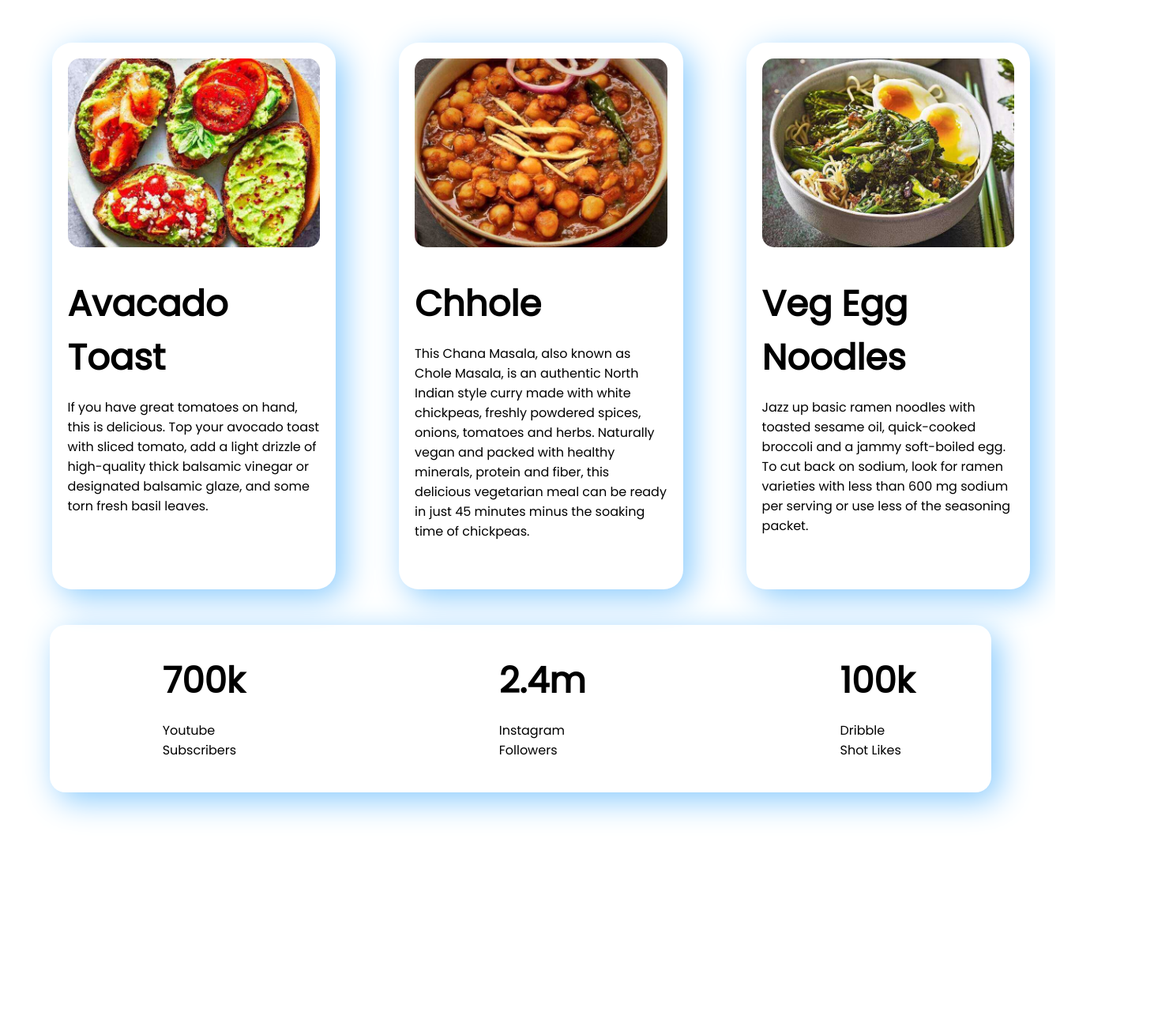
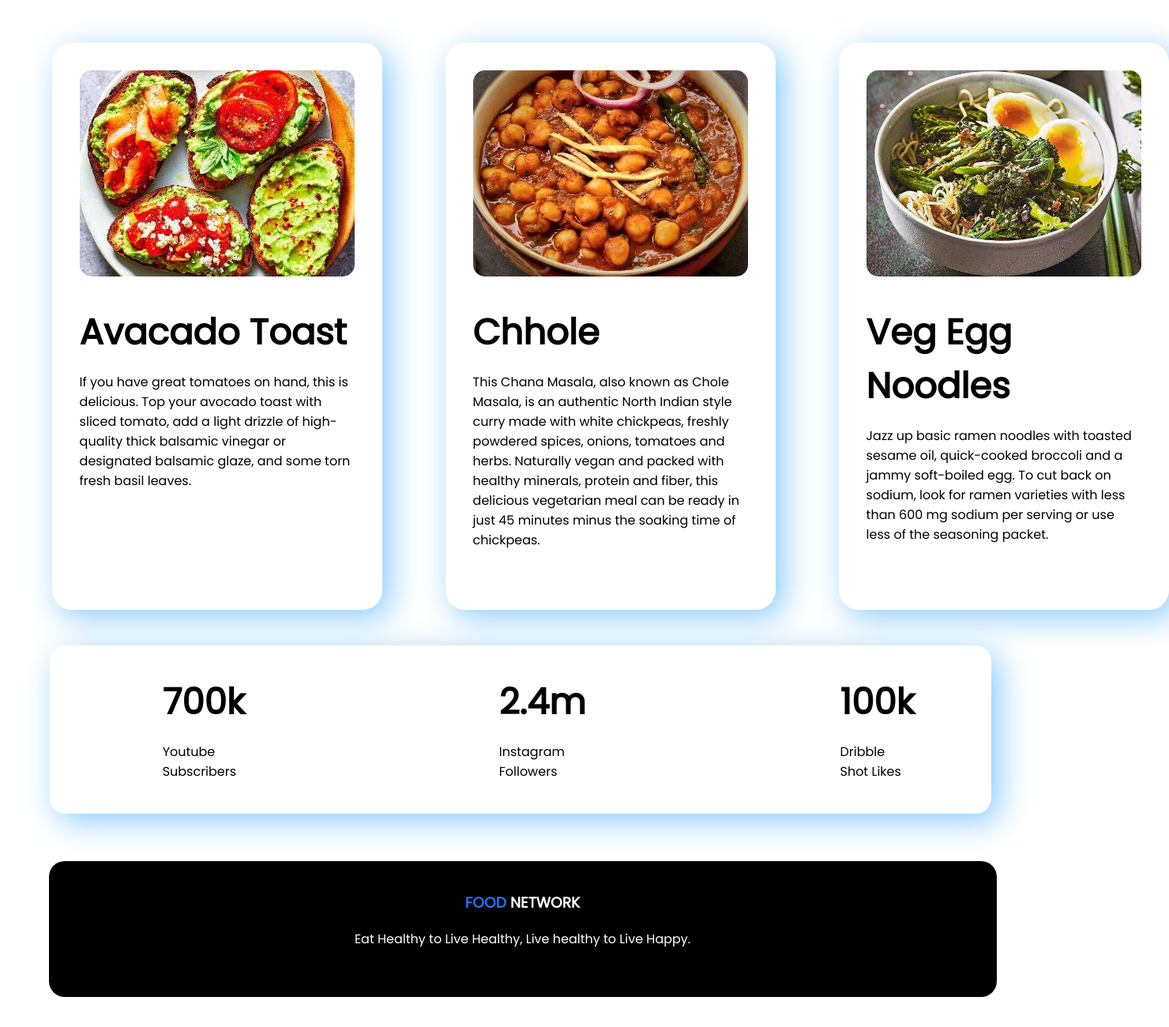
Before and after one commit to Mukit-22/food-network, a plain HTML site: page index.html in a window 1280 px wide. Shown: the part 1239-2539 px from the top of the page at 79% size, 1480 px wide, since content can reach past the window. Before the commit the page ends 2306 px from the top, so only its background shows below. Drawn offline with Linux system fonts and the light colour scheme.

Commit message:
final touch

```diff
--- a/index.html
+++ b/index.html
@@ -77,6 +77,10 @@
             <p>Dribble Shot Likes</p>
         </div>
     </section>
+    <div class="footer">
+        <h3><span class="blue">FOOD</span> NETWORK</h3>
+        <P>Eat Healthy to Live Healthy, Live healthy to Live Happy.</P>
+    </div>
 </body>
 
 </html>
--- a/style.css
+++ b/style.css
@@ -75,11 +75,11 @@ h2 {
 .box {
     display: flex;
     flex-direction: column;
-    padding: 20px;
+    padding: 35px;
     margin: 5px 40px;
     box-shadow: 10px 10px 40px rgb(137, 203, 253);
     border-radius: 25px;
-    width: 26%;
+    width: 348px;
     text-align: left;
 }
 
@@ -108,3 +108,16 @@ h2 {
 p {
     padding-bottom: 25px;
 }
+
+.footer {
+    text-align: center;
+    background-color: black;
+    color: white;
+    padding: 20px;
+    margin-top: 60px;
+    margin-left: 36px;
+    margin-bottom: 0%;
+    border-radius: 20px;
+    width: 94.4%;
+
+}
```
